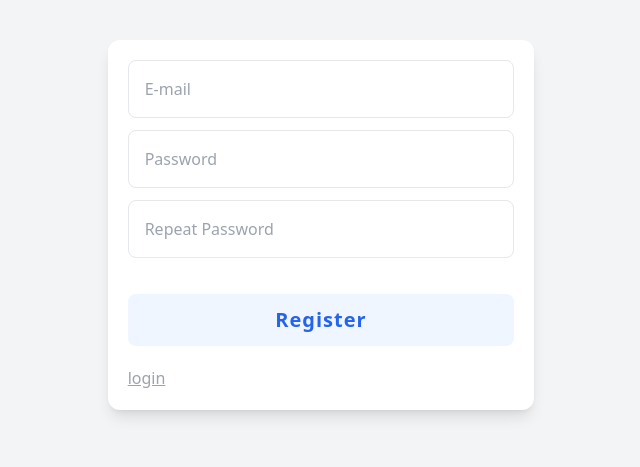
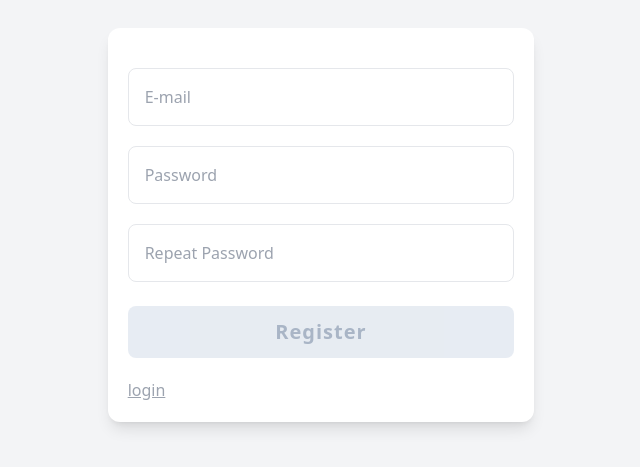
Before and after one commit to halilcn/discovery-react, a React (Create React App) app: page /register in a window 1280 px wide. Shown: the part 175-642 px from the top of the page, without its empty margins (319-959 px from the left). Built offline with nearby package versions, Linux system fonts and the light colour scheme.

Commit message:
update register page

```diff
--- a/src/services/auth.js
+++ b/src/services/auth.js
@@ -28,6 +28,6 @@ export const postRegister = async () => {
     },
     phone: '1-570-236-7033'
   };
-
   await axios.post('users', fakeData);
+  await postLogin();
 };
--- a/src/styles/shared/authAction.css
+++ b/src/styles/shared/authAction.css
@@ -14,15 +14,15 @@
     @apply bg-red-50 p-3 text-red-500 rounded-lg mt-1
 }
 
-.user-action-container > .content .login-btn {
+.user-action-container > .content .action-btn {
     @apply mt-6 py-3 text-center mb-5 rounded-lg w-full font-bold text-xl tracking-wider cursor-pointer transition hover:bg-blue-100 hover:-translate-y-1
 }
 
-.user-action-container > .content .login-btn.disable {
+.user-action-container > .content .action-btn.disable {
     @apply opacity-80 text-slate-400 bg-slate-200 pointer-events-none
 }
 
-.user-action-container > .content .login-btn.active {
+.user-action-container > .content .action-btn.active {
     @apply text-blue-600 bg-blue-50
 }
 
--- a/src/views/general/login/Login.js
+++ b/src/views/general/login/Login.js
@@ -85,7 +85,7 @@ export const Login = () => {
 
           <button
             type="submit"
-            className={`login-btn ${loginButtonDisable ? 'disable' : 'active'} `}>
+            className={`action-btn ${loginButtonDisable ? 'disable' : 'active'} `}>
             Log In
           </button>
         </form>
--- a/src/views/general/register/Register.js
+++ b/src/views/general/register/Register.js
@@ -1,46 +1,99 @@
-import { useEffect } from 'react';
+import { useEffect, useState } from 'react';
 
+import { useForm } from 'react-hook-form';
 import { NavLink, useNavigate } from 'react-router-dom';
 
 import helpers from '../../../others/helpers';
 import { routes } from '../../../routes/index';
 import handle from '../../../others/handle';
-import { postLogin, postRegister } from '../../../services/auth';
+import { postRegister } from '../../../services/auth';
 
-export const Register = (props) => {
+import './register.css';
+
+export const Register = () => {
+  const [registerButtonDisable, setRegisterButtonDisable] = useState(true);
+  const [loading, setLoading] = useState(false);
+
+  const { register, handleSubmit, formState: { errors, isValid, isDirty } } = useForm();
   let history = useNavigate();
+
+  const validations = {
+    email: {
+      ...register(
+        'email',
+        {
+          required: 'Email is required',
+          pattern: {
+            value: /^(([^<>()[\]\\.,;:\s@"]+(\.[^<>()[\]\\.,;:\s@"]+)*)|(".+"))@((\[[0-9]{1,3}\.[0-9]{1,3}\.[0-9]{1,3}\.[0-9]{1,3}])|(([a-zA-Z\-0-9]+\.)+[a-zA-Z]{2,}))$/,
+            message: 'Please enter a valid email'
+          }
+        })
+    },
+    password: {
+      ...register(
+        'password',
+        {
+          required: 'Password is required'
+        })
+    }
+  };
 
   useEffect(() => {
     if (helpers.isAuth()) {
       history(routes.dashboard.children.main.fullPath);
     }
-  }, []);
+  });
 
-  const register = () => {
+  useEffect(() => {
+    setRegisterButtonDisable((!isValid && !isDirty) || loading);
+  }, [isValid, isDirty, loading]);
+
+  const registerAction = (data) => {
     handle(async () => {
+      setLoading(true);
       await postRegister();
-      await postLogin();
       history(routes.dashboard.children.main.fullPath);
-    });
+    })
+      .finally(() => {
+        setLoading(false);
+      });
   };
 
   return (
-    <div className="bg-gray-100 h-full flex items-center justify-center">
-      <div className="bg-white w-1/3 rounded-xl p-5 shadow-lg ">
-        <input type="email"
-               placeholder="E-mail"
-               className="w-full mb-3 p-4 border border-gray-200 rounded-lg text-gray-500 focus:border-gray-300 focus:shadow-md"/>
-        <input type="password" placeholder="Password"
-               className="w-full mb-3 p-4 border border-gray-200 rounded-lg text-gray-500 focus:border-gray-300 focus:shadow-md"/>
-        <input type="password" placeholder="Repeat Password"
-               className="w-full mb-3 p-4 border border-gray-200 rounded-lg text-gray-500 focus:border-gray-300 focus:shadow-md"/>
-        <div
-          className="text-blue-600 mt-6 py-3 bg-blue-50 text-center mb-5 rounded-lg w-full font-bold text-xl tracking-wider cursor-pointer transition hover:bg-blue-100 hover:-translate-y-1"
-          onClick={register}>
-          Register
-        </div>
+    <div className="user-action-container">
+      <div className="content">
+        <form onSubmit={handleSubmit(registerAction)}>
+          <input type="email"
+                 placeholder="E-mail"
+                 {...validations.email}/>
+          {
+            errors.email &&
+            <div className="error">
+              {errors.email?.message}
+            </div>
+          }
+
+          <input type="password"
+                 placeholder="Password"
+                 {...validations.password}/>
+          {
+            errors.password &&
+            <div className="error">
+              {errors.password?.message}
+            </div>
+          }
+
+          <input type="password"
+                 placeholder="Repeat Password"/>
+
+          <button
+            type="submit"
+            className={`action-btn ${registerButtonDisable ? 'disable' : 'active'}`}>
+            Register
+          </button>
+        </form>
         <NavLink to={routes.login.path}
-                 className="text-gray-400 underline font-medium">
+                 className="redirect-link">
           login
         </NavLink>
       </div>
--- /dev/null
+++ b/src/views/general/register/register.css
@@ -0,0 +1 @@
+@import "../../../styles/shared/authAction.css";
```
